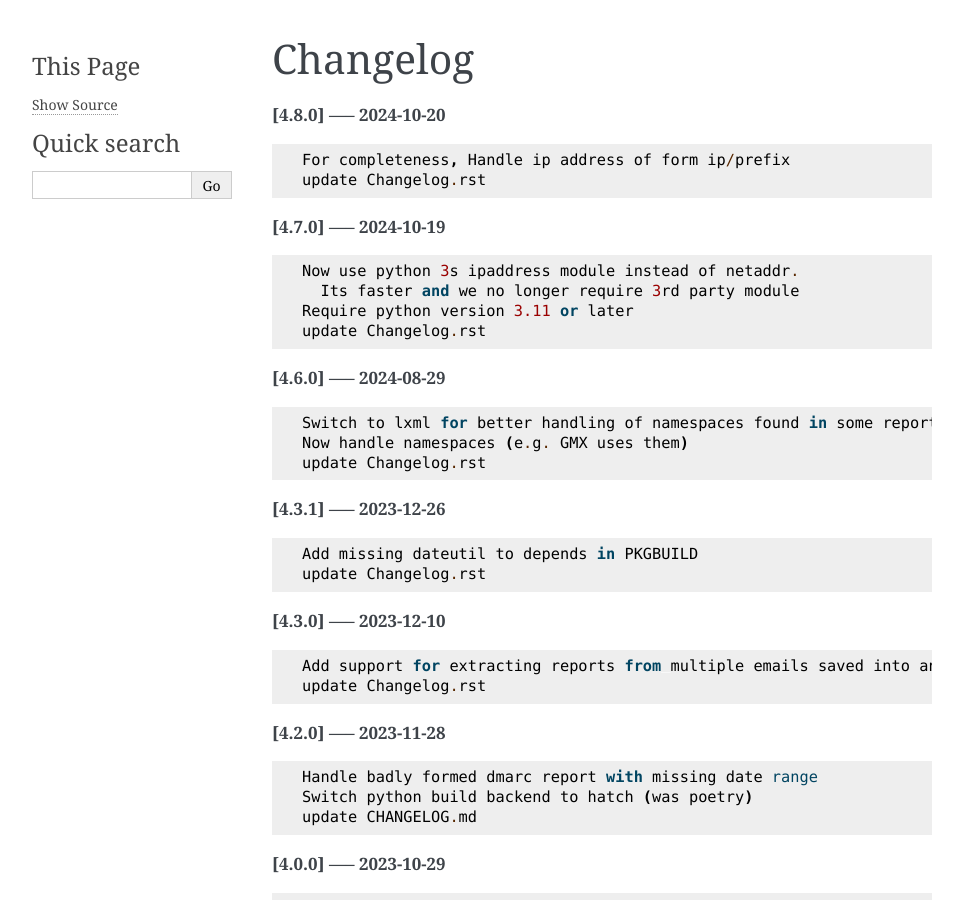
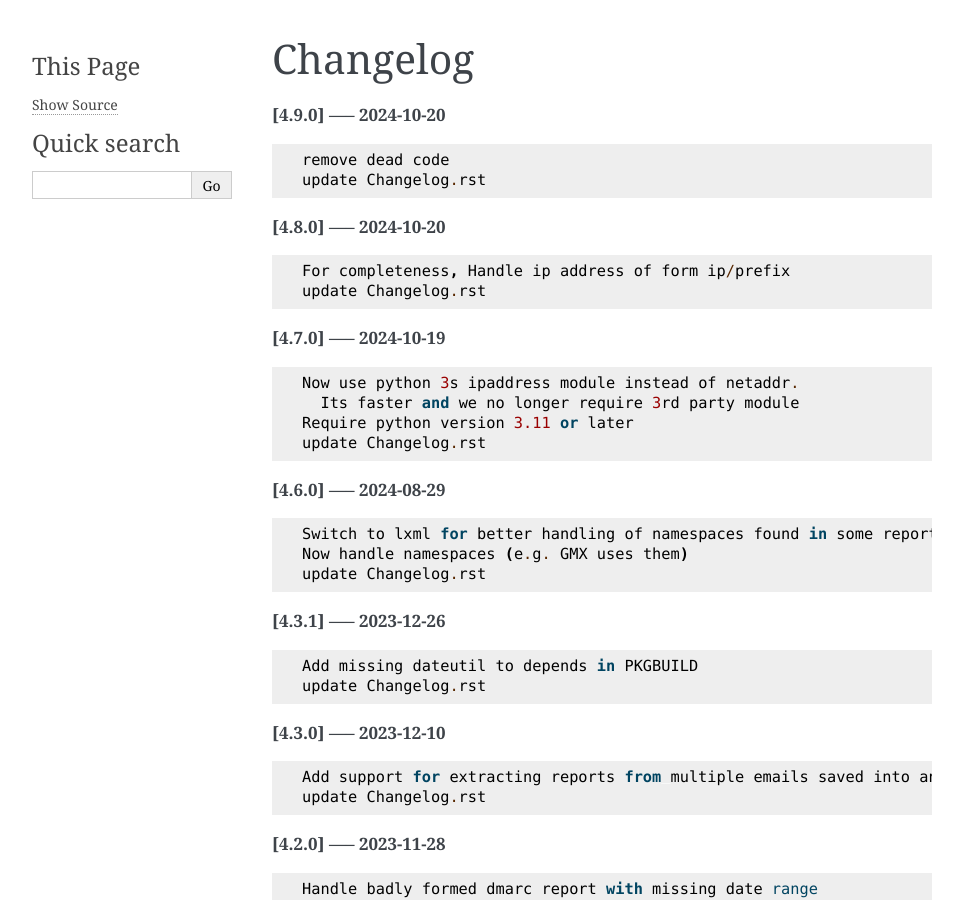
Before and after one commit to gene-git/dmarc_report, a Sphinx documentation site: the page built from Docs/Changelog.rst, in a window 1280 px wide and 900 px high. Shown: the whole window, without its empty margins (148-1111 px from the left). Built offline with Sphinx 7.4.7, drawn with Linux system fonts in a browser that asks for light colours; pages that are not in the unit, such as notebooks, are missing from menus.

Commit message:
update Changelog.rst

```diff
--- a/Docs/Changelog.rst
+++ b/Docs/Changelog.rst
@@ -1,5 +1,11 @@
 Changelog
 =========
+
+**[4.9.0] ----- 2024-10-20** ::
+
+	    remove dead code
+	    update Changelog.rst
+
 
 **[4.8.0] ----- 2024-10-20** ::
 
```
